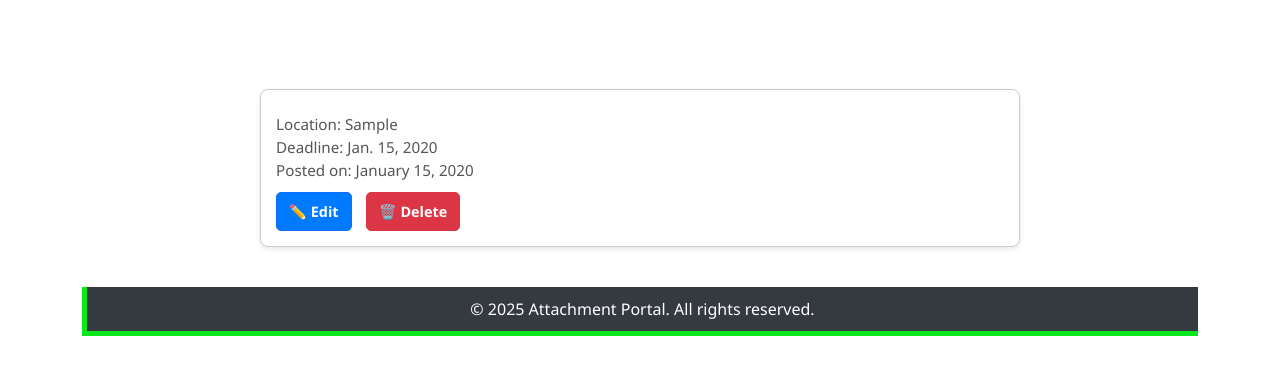
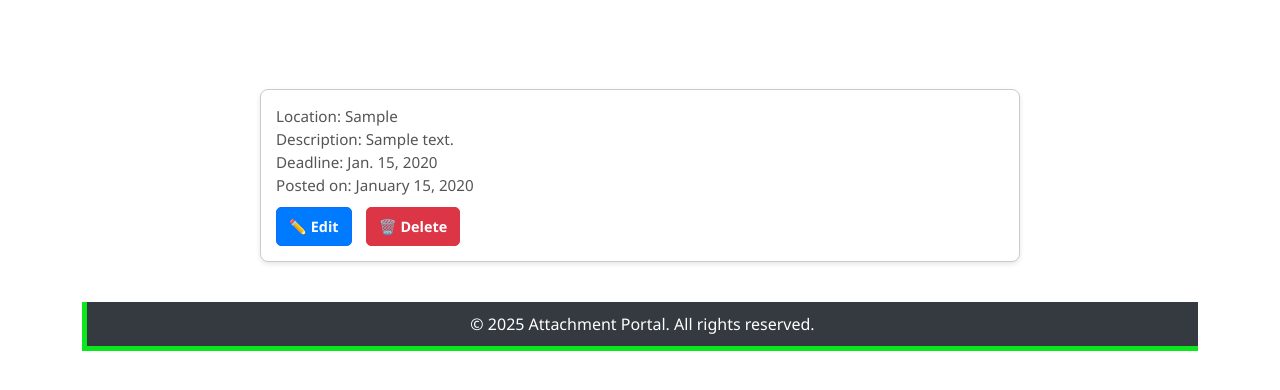
Before and after one commit to Kat-tech15/attachment-website, a Django app: page /my_posts/ in a window 1280 px wide. Shown: the part 69-459 px from the top of the page. Run offline with Django 5.2, Linux system fonts and the light colour scheme; a user stored in the database is signed in; tables that the repository leaves empty hold one stand-in row (values such as "Sample post"); parts of the project's set-up code (start-up, migrations or seed data) failed here and were passed over.

Commit message:
pulled from master branch

```diff
--- a/templates/my_attachment_posts.html
+++ b/templates/my_attachment_posts.html
@@ -17,13 +17,11 @@
     background-color: #fff;
     box-shadow: 0 2px 5px rgba(0,0,0,0.1);
   }
-
   .attachment-title {
     font-size: 1.2rem;
     font-weight: bold;
     margin-bottom: 8px;
   }
-
   .attachment-meta {
     font-size: 0.95rem;
     color: #555;
@@ -60,8 +58,8 @@
 <div class="attachment-list">
   {% for post in my_attachment_posts %}
     <div class="attachment-card">
-      <div class="attachment-title">{{ post.title }}</div>
       <div class="attachment-meta">Location: {{ post.location }}</div>
+      <div class="attachment-meta">Description: {{post.description }}</div>
       <div class="attachment-meta">Deadline: {{ post.application_deadline }}</div>
       <div class="attachment-meta">Posted on: {{ post.created_at|date:"F j, Y" }}</div>
       {% if post.link %}
```
